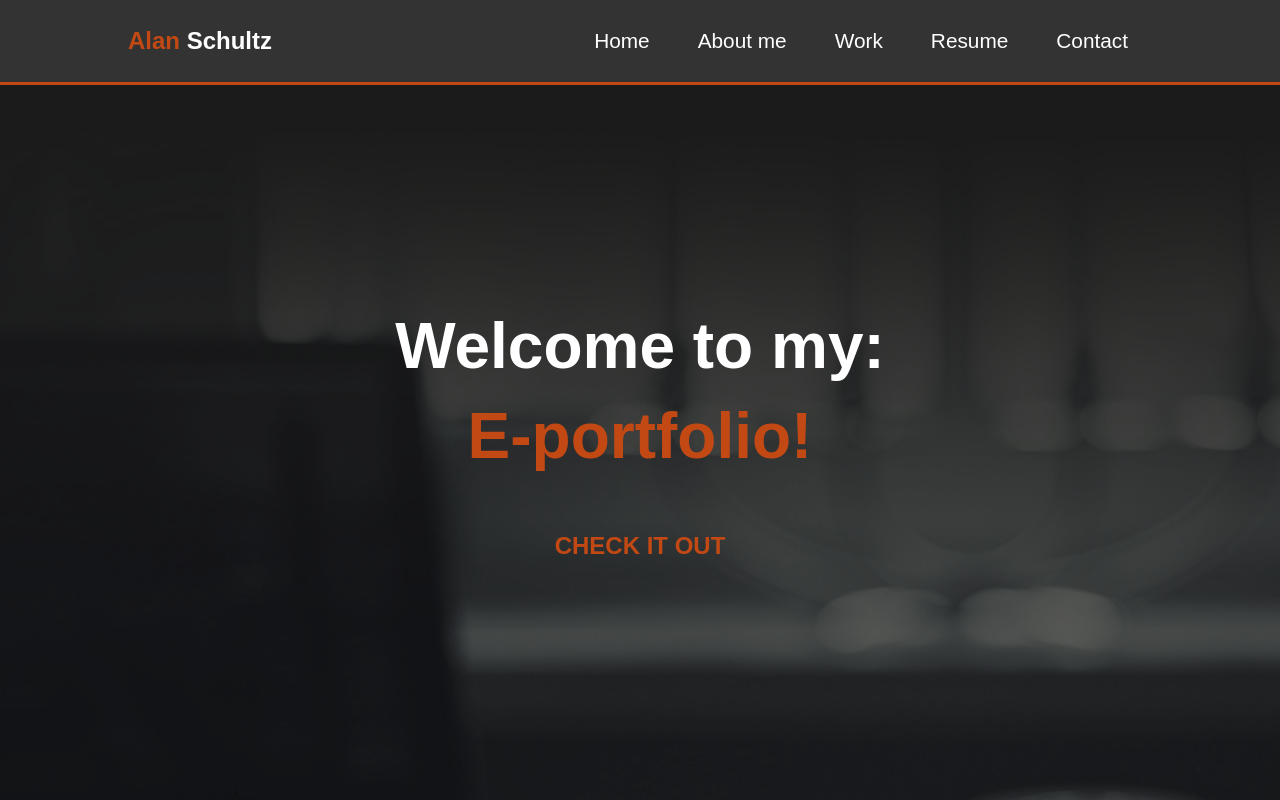
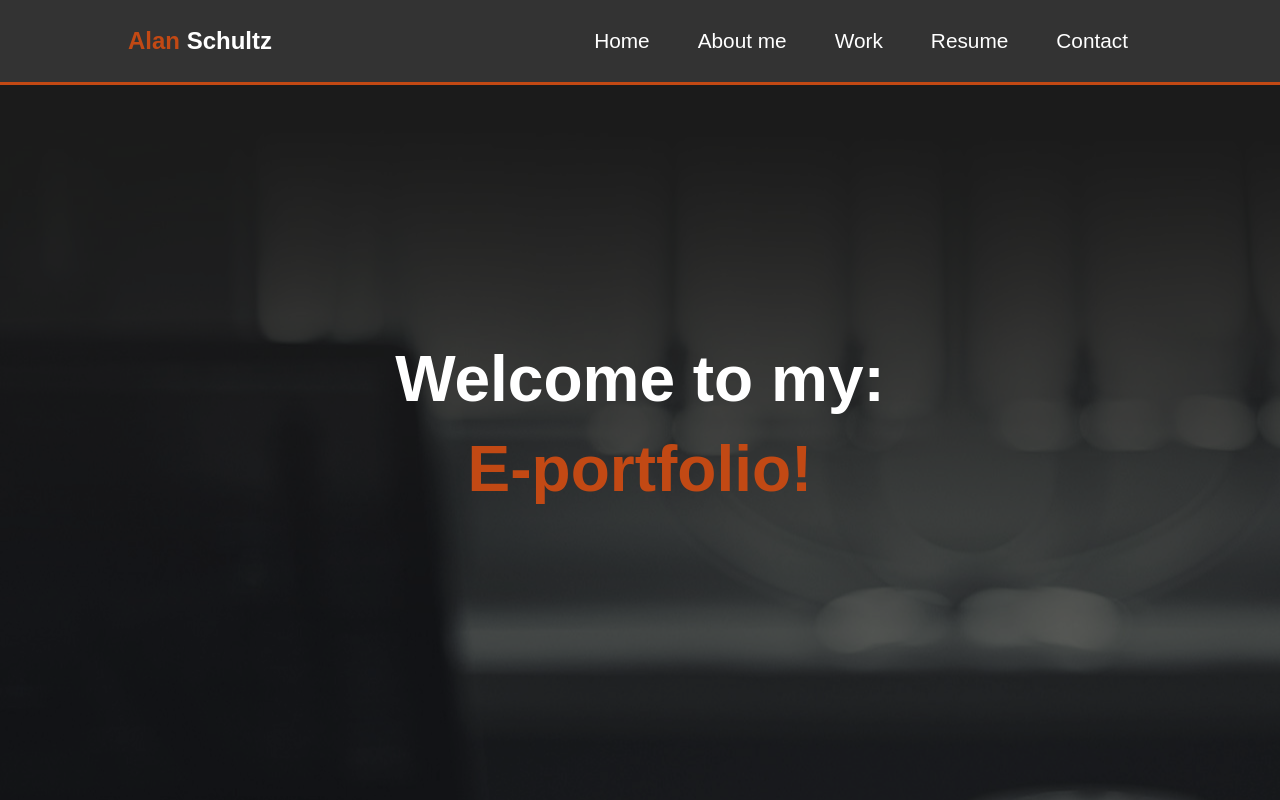
Before and after one commit to Alan-Schultz/E-portfolio, a plain HTML site: page index.html in a window 1280 px wide. Shown: the top 800 px of the page. Drawn offline with Linux system fonts and the light colour scheme.

Commit message:
corrected link -search engine optimization

```diff
--- a/index.html
+++ b/index.html
@@ -11,9 +11,12 @@
 
 <body id="home">
 
+
+
     <!-- Navbar -->
     <nav id="navbar">
         <h2><a href="#home"><span class="text-primary">Alan</span> Schultz</a></h2>
+
         <ul>
             <li><a href="home">Home</a></li>
             <li><a href="aboutme">About me</a></li>
@@ -28,7 +31,7 @@
         <div class="showcase-content">
             <div class="container">
                 <h1>Welcome to my: <br> <span class="text-primary">E-portfolio!</span></h1>
-                <a href="aboutme" class="btn">CHECK IT OUT</a>
+
             </div>
         </div>
     </header>
```
